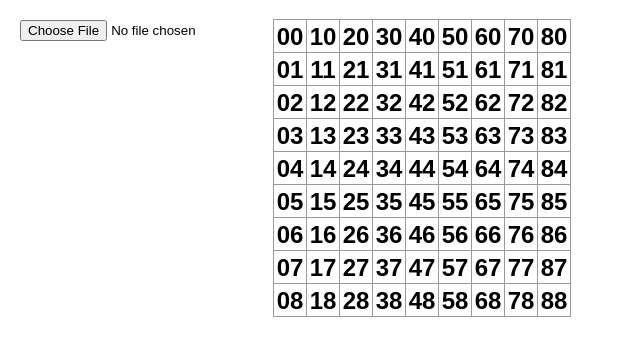
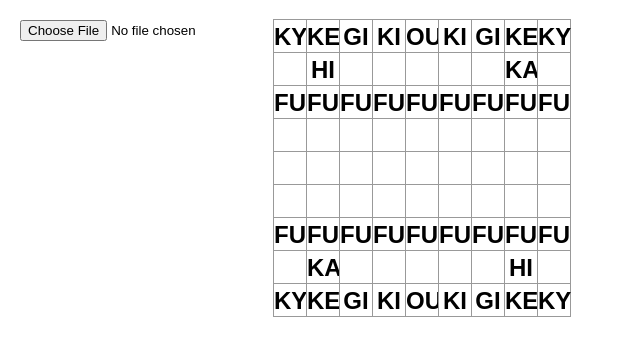
Before and after one commit to keiichi-omosu/kifooo, a React (Vite) app: page / in a window 1280 px wide. Shown: the top 356 px of the page, without its empty margins (0-640 px from the left). Built offline with nearby package versions, Linux system fonts and the light colour scheme.

Commit message:
将棋盤の初期表示を行なった

```diff
--- a/package.json
+++ b/package.json
@@ -9,6 +9,7 @@
     "preview": "vite preview"
   },
   "dependencies": {
+    "json-kifu-format": "^1.3.0",
     "react": "^18.2.0",
     "react-dom": "^18.2.0"
   },
--- a/src/main.tsx
+++ b/src/main.tsx
@@ -1,43 +1,57 @@
 import React from 'react';
 import ReactDOM from 'react-dom';
 import './index.css';
-import { CsaParser} from './csa_parser';
+import { Parsers } from 'json-kifu-format'
+import { BoardPlayer } from './board_player.ts'
 
 class Square extends React.Component {
    render() {
        return (
            <button className="square">
-             {this.props.pos_x}
-             {this.props.pos_y}
+             {this.props.piece}
            </button>
        );
    }
 }
 
 class Board extends React.Component {
-  renderSquare(x, y) {
-    return <Square pos_x={x} pos_y={y} />;
+  constructor(props) {
+    super(props)
+    this.state = { board: props.board };
+  }
+
+  renderSquare(piece) {
+    return <Square piece={piece} />;
   }
 
   render() {
     let items = new Array<JSX.Element>();
-    for(let y = 0; y < 9; ++y) {
+    this.state.board.forEach((row) => {
       let columns = new Array<JSX.Element>();
-      for(let x = 0; x < 9; ++x) {
-        columns = columns.concat(this.renderSquare(x, y));
-      }
+      row.forEach((piece) =>  {
+        columns = columns.concat(this.renderSquare(piece));
+      });
       items = items.concat(<div className="board-row">{columns}</div>);
-    }
+    });
     return (<div>{items}</div>);
   }
 }
 
 class Game extends React.Component {
-   openKif(event) {
+   constructor(props) {
+     super(props)
+     this.state = { board_player: new BoardPlayer() };
+   }
+
+   openKif = (event) => {
      const reader = new FileReader()
      reader.onload = async (e) => {
        const text = (e.target.result)
-       CsaParser.parse(text)
+       const kif = Parsers.parseCSA(text);
+       // TypeScriptの連想配列型定義どうなるの？
+       const move = kif.moves[1]['move']
+       this.state.board_player.move(move['from']['x'], move['from']['y'], move['to']['x'], move['to']['y'], move['piece'])
+       this.setState({ board_player: this.state.board_player });
      }
      reader.readAsText(event.target.files[0])
    }
@@ -46,7 +60,7 @@ class Game extends React.Component {
            <div className="game">
                <div><input type='file' onChange={this.openKif} /></div>
                <div className="game-board">
-                   <Board />
+                   <Board board = { this.state.board_player.get_board() } />
                </div>
                <div className="game-info">
                    <div>{/* status */}</div>
```
Also changed, not shown: 1 other file (tests, documents, lock files or other folders).
